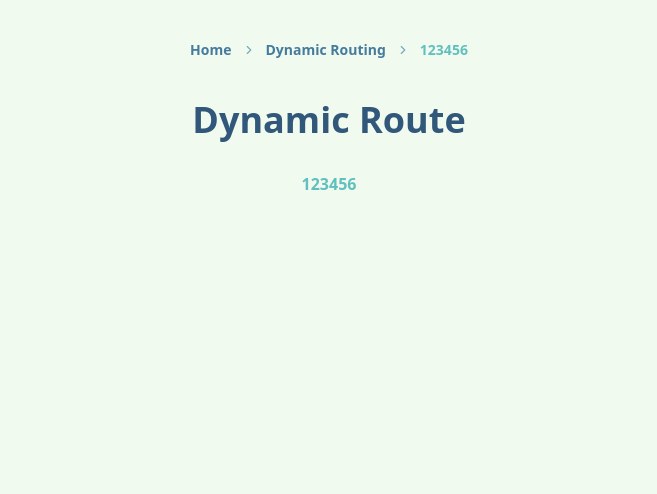
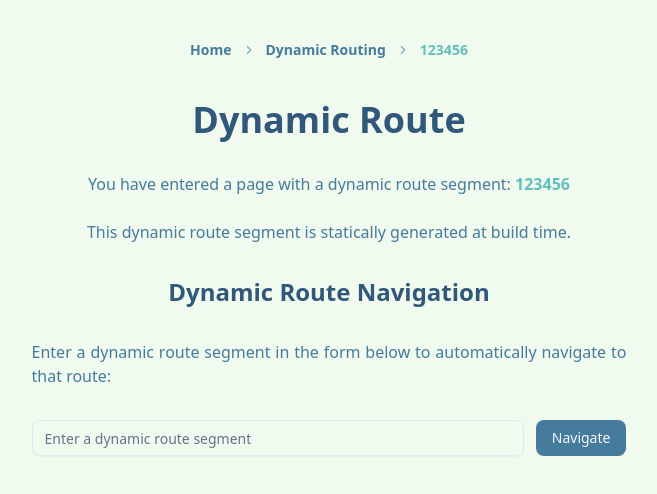
Before and after one commit to cragtok/next_js_features_app, a Next.js app: page /routes/dynamic/123456 in a window 1280 px wide. Shown: the top 494 px of the page, without its empty margins (311-968 px from the left). Built offline with nearby package versions, Linux system fonts and the light colour scheme.

Commit message:
feat: /routes/dynamic/[slug] page

```diff
--- a/app/routes/dynamic/[slug]/page.tsx
+++ b/app/routes/dynamic/[slug]/page.tsx
@@ -1,3 +1,13 @@
+import { DynamicRouteForm } from "../DynamicRouteForm";
+
+const slugs = ["dynamic_route", "1ae64431", "helloWorld", "123456"];
+export async function generateStaticParams() {
+    const slugs = ["dynamic_route", "1ae64431", "helloWorld", "123456"];
+    return slugs.map((slug) => ({
+        slug: slug,
+    }));
+}
+
 export default async function Page({
     params,
 }: {
@@ -6,14 +16,38 @@ export default async function Page({
     const { slug } = await params;
 
     return (
-        <div className="flex flex-col pt-10 gap-8 items-center">
-            <h1 className="text-brand-700 font-extrabold text-4xl text-center">
+        <div className="flex flex-col pt-10 gap-8 items-center text-center">
+            <h1 className="text-brand-700 font-extrabold text-4xl">
                 Dynamic Route
             </h1>
 
-            <span className="text-accent-500 font-semibold whitespace-nowrap">
-                {slug}
-            </span>
+            <section>
+                <p className="text-brand-500 max-w-prose wrap-anywhere">
+                    You have entered a page with a dynamic route segment:{" "}
+                    <span className="text-accent-500 font-semibold">
+                        {slug}
+                    </span>
+                </p>
+                <br/>
+                {slugs.includes(slug) && (
+                    <p className="text-brand-500 max-w-prose wrap-anywhere">
+                        This dynamic route segment is statically generated at build time.
+                    </p>
+                )}
+            </section>
+
+            <section className="flex flex-col gap-8 pb-12">
+                <h2 className="text-brand-700 font-extrabold text-2xl">
+                    Dynamic Route Navigation
+                </h2>
+
+                <p className="text-brand-500 max-w-prose text-justify">
+                    Enter a dynamic route segment in the form below to
+                    automatically navigate to that route:
+                </p>
+
+                <DynamicRouteForm baseRoute="/routes/dynamic" />
+            </section>
         </div>
     );
 }
```
Also changed, not shown: 1 other file (tests, documents, lock files or other folders).
